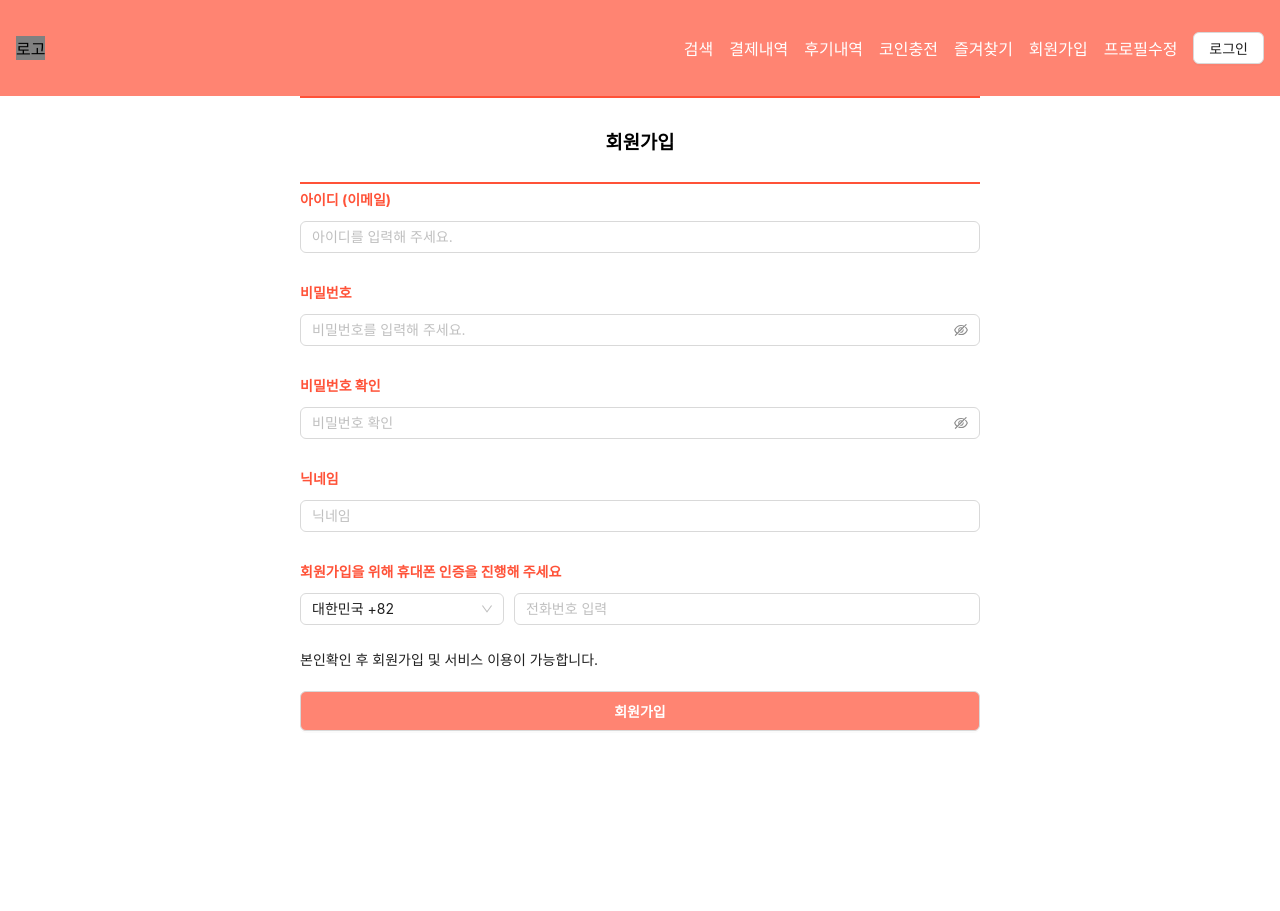
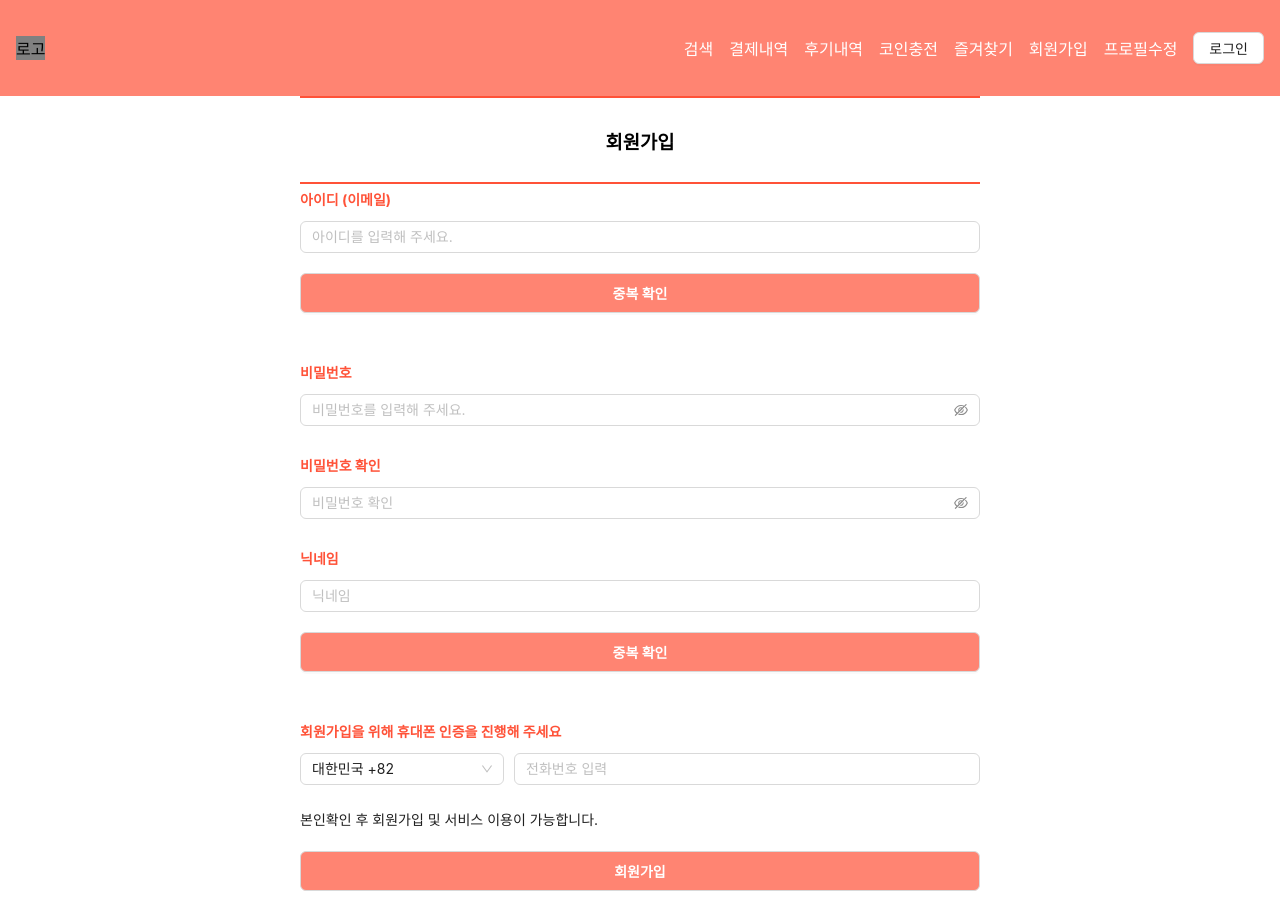
Before and after one commit to LDH-Duke/ConsultingSystem-Front, a React (Create React App) app: page /signup in a window 1280 px wide. Built offline with nearby package versions, Linux system fonts and the light colour scheme; no server answers.

Commit message:
feat: modify signup

```diff
--- a/src/Common.css
+++ b/src/Common.css
@@ -1,4 +1,6 @@
 :root{
-    --main-bg-color :red;
-    --sub-bg-color:blue;
+    --main-bg-color :#FF8472;
+    --sub-bg-color:#FF5238;
+
+    --border-color: #E9E9E9;
 }
--- a/src/routes/pages/Coin/Coin.css
+++ b/src/routes/pages/Coin/Coin.css
@@ -1,3 +1,5 @@
+@import url(../../../Common.css);
+
 .coin-container{
     margin: 0 300px;
     /* height: 100vh; */
--- a/src/routes/pages/EditProfile/EditProfile.css
+++ b/src/routes/pages/EditProfile/EditProfile.css
@@ -1,3 +1,5 @@
+@import url(../../../Common.css);
+
 .editprofile-container {
     margin: 0 300px;
     height: 100vh;
@@ -68,7 +70,7 @@
 .info-button-box button{
     font-weight: bold;
     font-size: 18px;
-    background-color: #FF8472;
+    background-color: var(--main-bg-color);
     color: white;
     width: 100px;
     height: 50px;
--- a/src/routes/pages/Signup/SignupContainer.js
+++ b/src/routes/pages/Signup/SignupContainer.js
@@ -4,42 +4,161 @@ import API from "../../../api/API";
 import { useNavigate } from "react-router-dom";
 
 const SignupContainer = () => {
+
+    const [id, setId] = useState('');
+    const [pw, setPw] = useState('');
+    // const [pw2, setPw2] = useState('')   // pw2 -> pwCheck 으로 변경
+    const [pwCheck, setPwCheck] = useState('');
+    const [nickname, setNickname] = useState('');
+    const [tel, setTel] = useState('');
+    const [email, setEmail] = useState('');
+    const [isEmail, setIsEmail] = useState(1);
+    const [isId, setIsId] = useState(1);
+    const [isPw, setIsPw] = useState(1);
+    const [isCheck, setIsCheck] = useState(0);
+
     const navigate = useNavigate()
-    const [id, setId] = useState('')
-    const [pw, setPw] = useState('')
-    const [pw2, setPw2] = useState('')
-    const [nickname, setNickname] = useState('')
-    const [tel, setTel] = useState('')
 
-    const onSubmit = () => {
-      console.log('아이디:', id)
-      console.log('비밀번호:', pw)
-      console.log('비밀번호 확인:', pw2)
-      console.log('닉네임:', nickname)
-      console.log('전화번호:', tel)
 
-      // 비밀번호 일치 확인
-      if (pw !== pw2) {
+
+    /**
+     *  이메일 정규식
+     */
+    // const emailRegex = /^[^\s@]+@[^\s@]+\.[^\s@]+$/
+    const emailRegex = /^[A-Za-z0-9]([-_.]?[A-Za-z0-9])*@[A-Za-z0-9]([-_.]?[A-Za-z0-9])*\.[A-Za-z]{2,3}$/i;
+
+
+
+    /**
+     *  id 입력 시 state 변경
+     */
+    const handleIdChange = (id) => {
+      setId(id)
+    }
+
+
+
+    /**
+     * id 중복 handler
+     */
+    const handleIdCheck = async() => {
+      const headers = {
+        'Content-Type': 'application/json',
+      }
+      const data = {
+        'account': id,
+      }
+      console.log(data)
+
+      const result = await API.IdCheck(data, headers)
+
+      if (result.code == 409) {
+        setIsId(0)
+      } else if (result.code == 200) {
+        setIsId(1)
+      }
+      setIsCheck(1)
+    }
+
+
+
+    /**
+     * pw 입력 시 state 변경
+     */
+    const handlePwChange = (pw) => {
+      setPw(pw)
+    }
+    const handlePwCheckChange = (pw) => {
+      setPwCheck(pw)
+    }
+
+
+
+    /**
+     * 비밀번호 일치 확인
+     */
+    const handlePwCheck = () => {
+      if (pw !== pwCheck) {
+        setIsPw(0)
         console.log('비밀번호가 일치하지 않습니다.')
         return;
       }
 
-      // 이메일 양식 확인
-      const emailRegex = /^[^\s@]+@[^\s@]+\.[^\s@]+$/
-      if (!emailRegex.test(id)) {
-        console.log('올바른 이메일 형식이 아닙니다.')
+      setIsPw(1)
+    }
+
+
+
+    /**
+     * 닉네임 입력 시 state 변경
+     */
+    const handleNicknameChange = (nickname) => {
+      setNickname(nickname)
+    }
+
+    // 전화번호 입력 시 state 변경
+    const handleTelChange = (tel) => {
+      setTel(tel)
+    }
+
+
+
+    /**
+     * 전화번호 확인
+     * if (tel.length !== 11) {
+     * console.log('전화번호 양식에 맞게 다시 입력해 주세요.')
+     * return;
+     * }
+     */
+
+
+
+    // 이메일 입력 시 state 변경
+    const handleEmailChange = (email) => {
+      setEmail(email)
+    }
+
+    // 이메일 onBlur 시 유효성 검사
+    const handleEmailCheck = () => {
+      if (emailRegex.test(email) == false) {
+        setIsEmail(0)
         return;
       }
+      setIsEmail(1)
+    }
 
-      // 전화번호 확인
-      if (tel.length !== 11) {
-        console.log('전화번호 양식에 맞게 다시 입력해 주세요.')
-        return;
+
+
+    /**
+     * 회원가입 빈칸 확인
+     */
+    const isActive = id && pw && nickname && tel && email && isCheck === true;
+
+    const handleSignUp = async() => {
+      if(!(isActive)) {
+        console.log("빈값 존재")
+        return 0;
       }
 
-      const signupinfo = API.postsignup({id, pw, nickname, tel})
-      console.log(signupinfo)
+      const headers = {
+        'Content-Type': 'application/json',
+      }
+
+      const data = {
+          'account': id,
+          'pw': pw,
+          'nickname': nickname,
+          'tel': tel,
+          'email': email,
+      }
+
+      const result = await API.SignUp(data, headers)
+      console.group(result)
+      navigate('/sign')
     }
+
+    const signupinfo = API.postsignup({id, pw, nickname, tel})
+    console.log(signupinfo)
 
     const options = [
         {
@@ -56,9 +175,32 @@ const SignupContainer = () => {
         },
       ];
 
+
     return(
-        <SignupPresenter options = {options} setId={setId} setPw={setPw} setPw2={setPw2}
-        setNickname={setNickname} setTel={setTel} onSubmit={onSubmit}/>
+        <SignupPresenter
+          isId={isId}
+          isEmail={isEmail}
+          isPw={isPw}
+          isActive={isActive}
+
+          onChangeId={handleIdChange}
+          onChangePw={handlePwChange}
+          onChangePwCheck={handlePwCheckChange}
+          onChangeNickname={handleNicknameChange}
+          onChangeTel={handleTelChange}
+          onChangeEmail={handleEmailChange}
+
+          handleSignUp={handleSignUp}
+          handleIdCheck={handleIdCheck}
+          handlePwCheck={handlePwCheck}
+          handleEmailCheck={handleEmailCheck}
+
+          options = {options}
+          setId={setId}
+          setPw={setPw}
+          setPwCheck={setPwCheck}
+          setNickname={setNickname}
+          setTel={setTel}/>
     )
 }
 
--- a/src/routes/pages/Signup/SignupPresenter.jsx
+++ b/src/routes/pages/Signup/SignupPresenter.jsx
@@ -5,6 +5,23 @@ import { Form, Input, Button, Select, Space } from "antd";
 import './Signup.css'
 
 export const SignupPresenter = ({
+    isId,
+    isPw,
+    isEmail,
+    isActive,
+
+    onChangeId,
+    onChangePw,
+    onChangePwCheck,
+    onChangeNickname,
+    onChangeTel,
+    onChangeEmail,
+
+    handleSignUp,
+    handleIdCheck,
+    handlePwCheck,
+    handleEmailCheck,
+
     options,
     setId,
     setPw,
@@ -13,6 +30,15 @@ export const SignupPresenter = ({
     setTel,
     onSubmit,
 }) => {
+
+    const signup = (e) => {
+        if(isId == 0 || isPw == 0 || isEmail == 0) {
+            console.log("입력 값 오류");
+            return 0;
+        }
+        handleSignUp();
+    }
+
     return(
         <div className='signup-container'>
             <div className='signup-wrap'>
@@ -24,22 +50,33 @@ export const SignupPresenter = ({
                         <Form.Item>
                             <Formname name = {'아이디 (이메일)'} />
                             <Input type="email" placeholder = {'아이디를 입력해 주세요.'}
-                            onChange={(e)=>setId(e.target.value)}/>
+                            onChange={(e) => {onChangeId(e.target.value); onChangeEmail(e.target.value)}} onBlur={handleEmailCheck}/>
+                            {
+                                isId ? null : <span>존재하는 아이디입니다.</span>
+                            }
+                            {
+                                isEmail ? null : <span>이메일 형식에 맞지 않습니다.</span>
+                            }
+                            <Button onClick={handleIdCheck}>중복 확인</Button>
                         </Form.Item>
                         <Form.Item>
                             <Formname name = {'비밀번호'}/>
                                 <Input.Password placeholder = {'비밀번호를 입력해 주세요.'}
-                                onChange={(e)=>setPw(e.target.value)} />
+                                onChange={(e) => onChangePw(e.target.value)} onBlur={handlePwCheck} />
                         </Form.Item>
                         <Form.Item>
                             <Formname name = {'비밀번호 확인'}/>
                                 <Input.Password placeholder = {'비밀번호 확인'}
-                                onChange={(e)=>setPw2(e.target.value)} />
+                                onChange={(e) => onChangePwCheck(e.target.value)} onBlur={handlePwCheck} />
+                                {
+                                    isPw ? null : <span>비밀번호 미일치</span>
+                                }
                         </Form.Item>
                         <Form.Item>
                             <Formname name = {'닉네임'} />
                             <Input placeholder = {'닉네임'}
-                            onChange={(e)=>setNickname(e.target.value)}/>
+                            onChange={(e) => setNickname(e.target.value)}/>
+                            <Button>중복 확인</Button>
                         </Form.Item>
                         <Formname name = {'회원가입을 위해 휴대폰 인증을 진행해 주세요'} />
                         <div className="form-tel">
@@ -71,7 +108,10 @@ export const SignupPresenter = ({
                         </div>
                         <span>본인확인 후 회원가입 및 서비스 이용이 가능합니다.</span>
                         <Form.Item>
-                            <Button onClick={onSubmit}>회원가입</Button>
+                            <Button
+                                className={isActive ? 'active' : 'inactive'}
+                                disabled={!isActive}
+                                onClick={signup}>회원가입</Button>
                         </Form.Item>
                     </Form>
                 </div>
```
